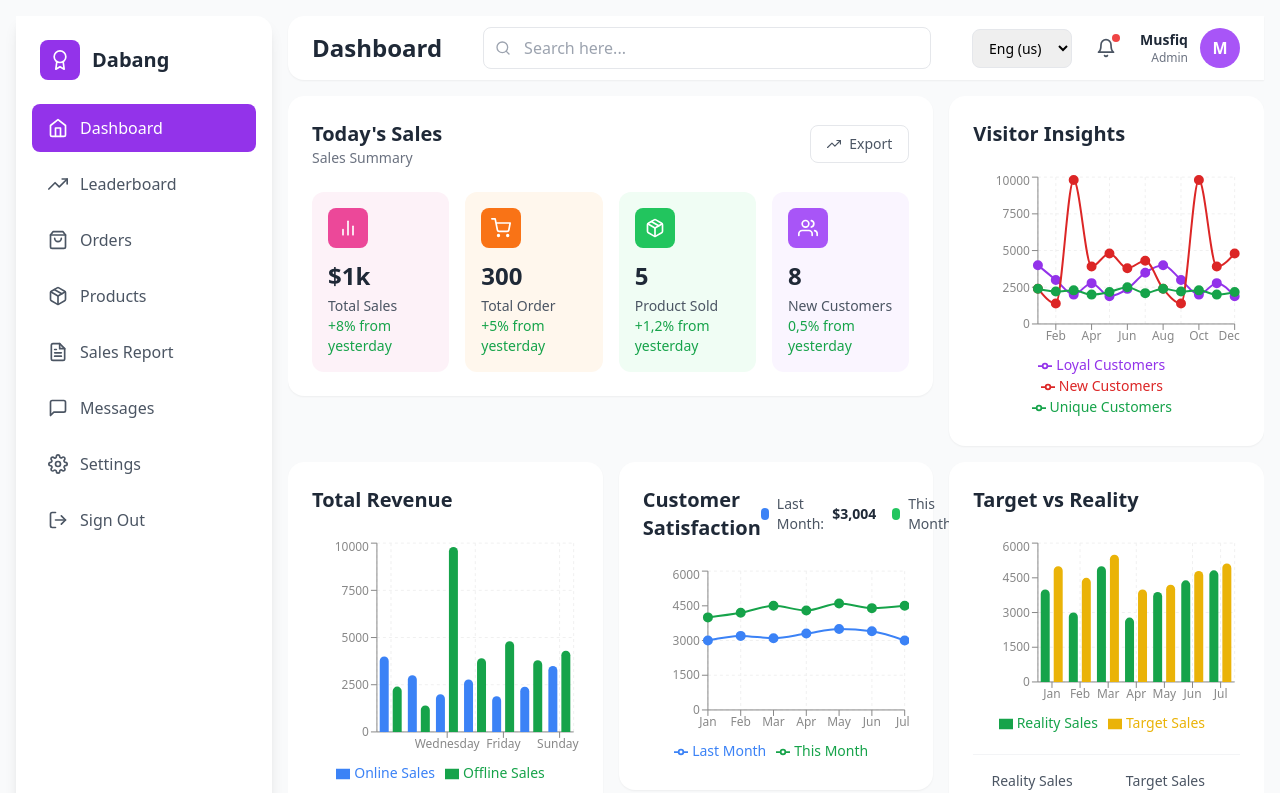
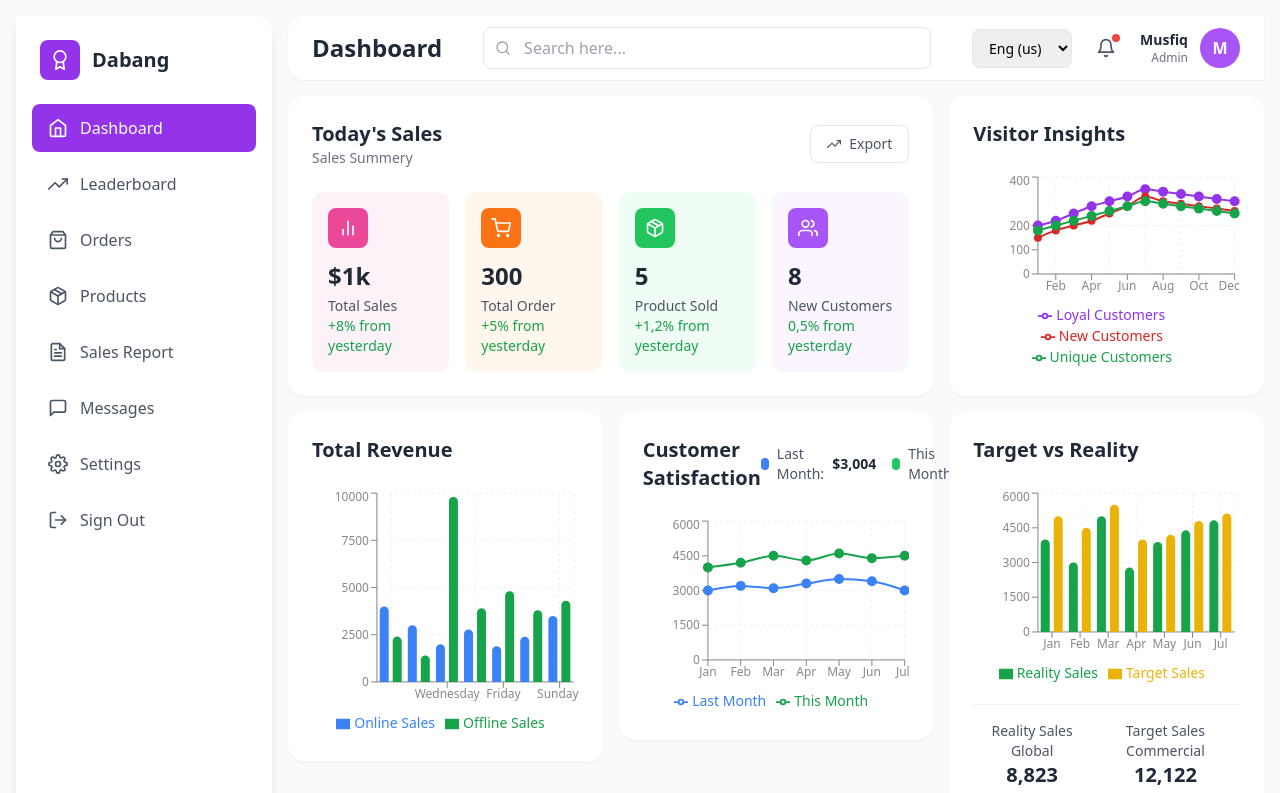
Before and after one commit to jpchsr-coder/sales-dashboard, a React app: page / in a window 1280 px wide. Shown: the top 793 px of the page. Built offline with nearby package versions, Linux system fonts and the light colour scheme; no server answers; the HTML template or start-up script is replaced by a standard one.

Commit message:
added changes

```diff
--- a/src/App.jsx
+++ b/src/App.jsx
@@ -29,10 +29,10 @@ function App() {
           <div className="flex-1 overflow-auto">
             {/* Top Row */}
             <div className="grid grid-cols-1 xl:grid-cols-3 gap-4 mb-4">
-              <div className="xl:col-span-2">
+              <div className="xl:col-span-2 h-full">
                 <TodaysSales />
               </div>
-              <div>
+              <div className="h-full">
                 <VisitorInsights />
               </div>
             </div>
--- a/src/components/TodaysSales.jsx
+++ b/src/components/TodaysSales.jsx
@@ -46,7 +46,7 @@ const TodaysSales = () => {
       <div className="flex justify-between items-center mb-6">
         <div>
           <h2 className="text-xl font-bold text-gray-800">Today's Sales</h2>
-          <p className="text-sm text-gray-500">Sales Summary</p>
+          <p className="text-sm text-gray-500">Sales Summery</p>
         </div>
         <button className="px-4 py-2 border border-gray-200 rounded-lg text-sm font-medium text-gray-600 hover:bg-gray-50 transition-colors flex items-center">
           <FiTrendingUp className="mr-2" />
@@ -57,15 +57,14 @@ const TodaysSales = () => {
       <div className="grid grid-cols-1 md:grid-cols-2 lg:grid-cols-4 gap-4">
         {salesData.map((item, index) => (
           <div key={index} className={`${item.bgColor} rounded-xl p-4`}>
-            <div className="flex items-center justify-between mb-3">
+            <div className="flex items-start justify-between mb-3">
               <div className={`${item.color} w-10 h-10 rounded-lg flex items-center justify-center`}>
                 <item.icon className="text-white text-xl" />
               </div>
 
             </div>
             <div className="text-2xl font-bold text-gray-800 mb-1">{item.title}</div>
-            <div className="text-sm text-gray-600">{item.subtitle}</div>
-             <div className={`text-sm font-medium ${
+            <div className="text-sm text-gray-600">{item.subtitle}</div><div className={`text-sm font-medium ${
                 item.changeType === 'up' ? 'text-green-600' : 'text-red-600'
               }`}>
 
--- a/src/components/VisitorInsights.jsx
+++ b/src/components/VisitorInsights.jsx
@@ -2,26 +2,40 @@ import React from 'react'
 import { LineChart, Line, XAxis, YAxis, CartesianGrid, Tooltip, Legend, ResponsiveContainer } from 'recharts'
 
 const visitorData = [
-  { month: 'Jan', loyal: 4000, new: 2400, unique: 2400 },
-  { month: 'Feb', loyal: 3000, new: 1398, unique: 2210 },
-  { month: 'Mar', loyal: 2000, new: 9800, unique: 2290 },
-  { month: 'Apr', loyal: 2780, new: 3908, unique: 2000 },
-  { month: 'May', loyal: 1890, new: 4800, unique: 2181 },
-  { month: 'Jun', loyal: 2390, new: 3800, unique: 2500 },
-  { month: 'Jul', loyal: 3490, new: 4300, unique: 2100 },
-  { month: 'Aug', loyal: 4000, new: 2400, unique: 2400 },
-  { month: 'Sep', loyal: 3000, new: 1398, unique: 2210 },
-  { month: 'Oct', loyal: 2000, new: 9800, unique: 2290 },
-  { month: 'Nov', loyal: 2780, new: 3908, unique: 2000 },
-  { month: 'Dec', loyal: 1890, new: 4800, unique: 2181 },
+  { month: 'Jan', loyal: 200, new: 150, unique: 180 },
+  { month: 'Feb', loyal: 220, new: 180, unique: 200 },
+  { month: 'Mar', loyal: 250, new: 200, unique: 220 },
+  { month: 'Apr', loyal: 280, new: 220, unique: 240 },
+  { month: 'May', loyal: 300, new: 250, unique: 260 },
+  { month: 'Jun', loyal: 320, new: 280, unique: 280 },
+  { month: 'Jul', loyal: 350, new: 320, unique: 300 },
+  { month: 'Aug', loyal: 340, new: 300, unique: 290 },
+  { month: 'Sep', loyal: 330, new: 290, unique: 280 },
+  { month: 'Oct', loyal: 320, new: 280, unique: 270 },
+  { month: 'Nov', loyal: 310, new: 270, unique: 260 },
+  { month: 'Dec', loyal: 300, new: 260, unique: 250 },
 ]
 
 const VisitorInsights = () => {
+  // Custom dot for July on New Customers line
+  const CustomDot = (props) => {
+    const { cx, cy, payload } = props
+    if (payload.month === 'Jul' && payload.dataKey === 'new') {
+      return (
+        <g>
+          <circle cx={cx} cy={cy} r={6} fill="#dc2626" stroke="#fff" strokeWidth={2} />
+        </g>
+      )
+    }
+    return <circle cx={cx} cy={cy} r={4} fill="#dc2626" />
+  }
+
   return (
-    <div className="bg-white rounded-2xl shadow-sm p-6">
+    <div className="bg-white rounded-2xl shadow-sm p-6 h-full flex flex-col">
       <h2 className="text-xl font-bold text-gray-800 mb-6">Visitor Insights</h2>
 
-      <ResponsiveContainer width="100%" height={250}>
+      <div className="flex-1">
+        <ResponsiveContainer width="100%" height="100%">
         <LineChart data={visitorData}>
           <CartesianGrid strokeDasharray="3 3" stroke="#f0f0f0" />
           <XAxis
@@ -30,6 +44,7 @@ const VisitorInsights = () => {
             stroke="#888"
           />
           <YAxis
+            domain={[0, 400]}
             tick={{ fontSize: 12 }}
             stroke="#888"
           />
@@ -57,7 +72,7 @@ const VisitorInsights = () => {
             stroke="#dc2626"
             strokeWidth={2}
             name="New Customers"
-            dot={{ fill: '#dc2626', r: 4 }}
+            dot={<CustomDot />}
           />
           <Line
             type="monotone"
@@ -68,7 +83,8 @@ const VisitorInsights = () => {
             dot={{ fill: '#16a34a', r: 4 }}
           />
         </LineChart>
-      </ResponsiveContainer>
+        </ResponsiveContainer>
+      </div>
     </div>
   )
 }
```
